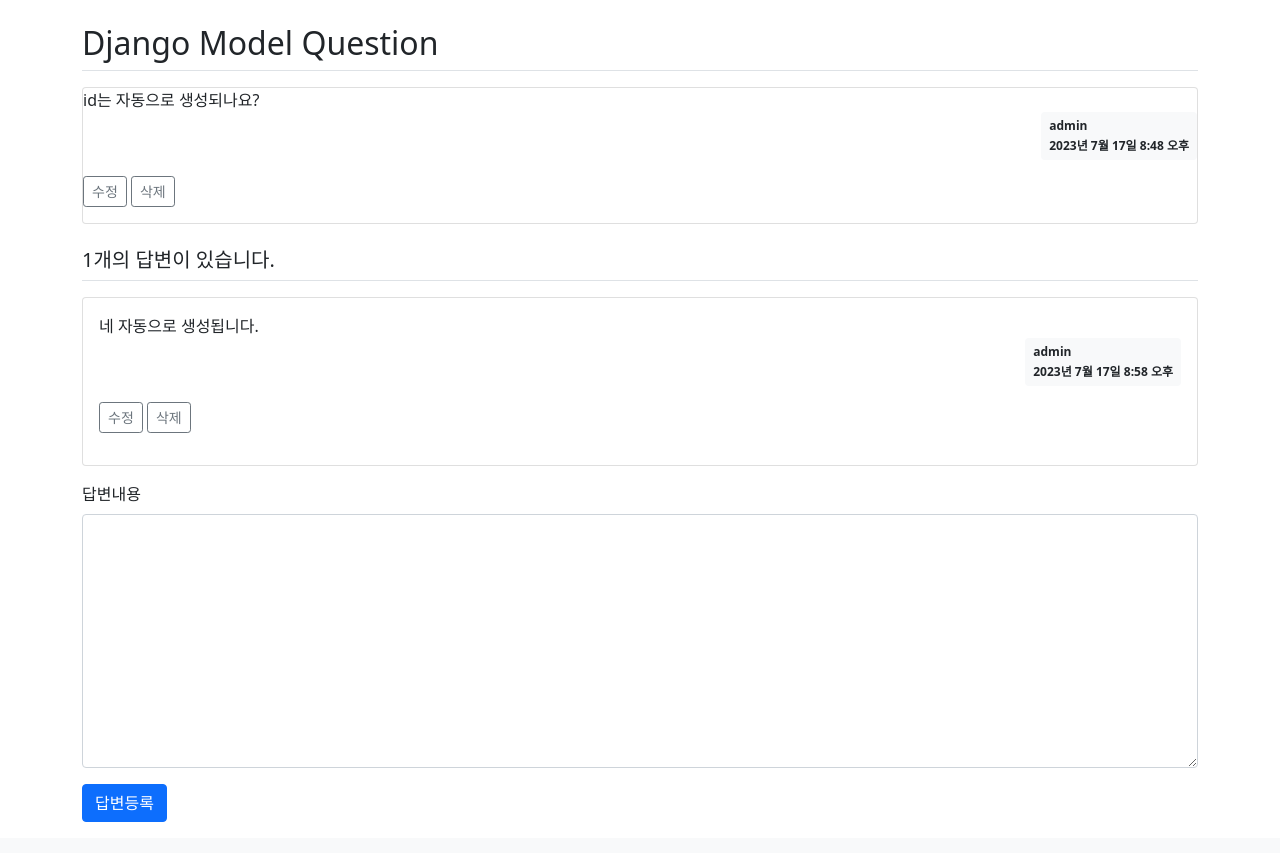
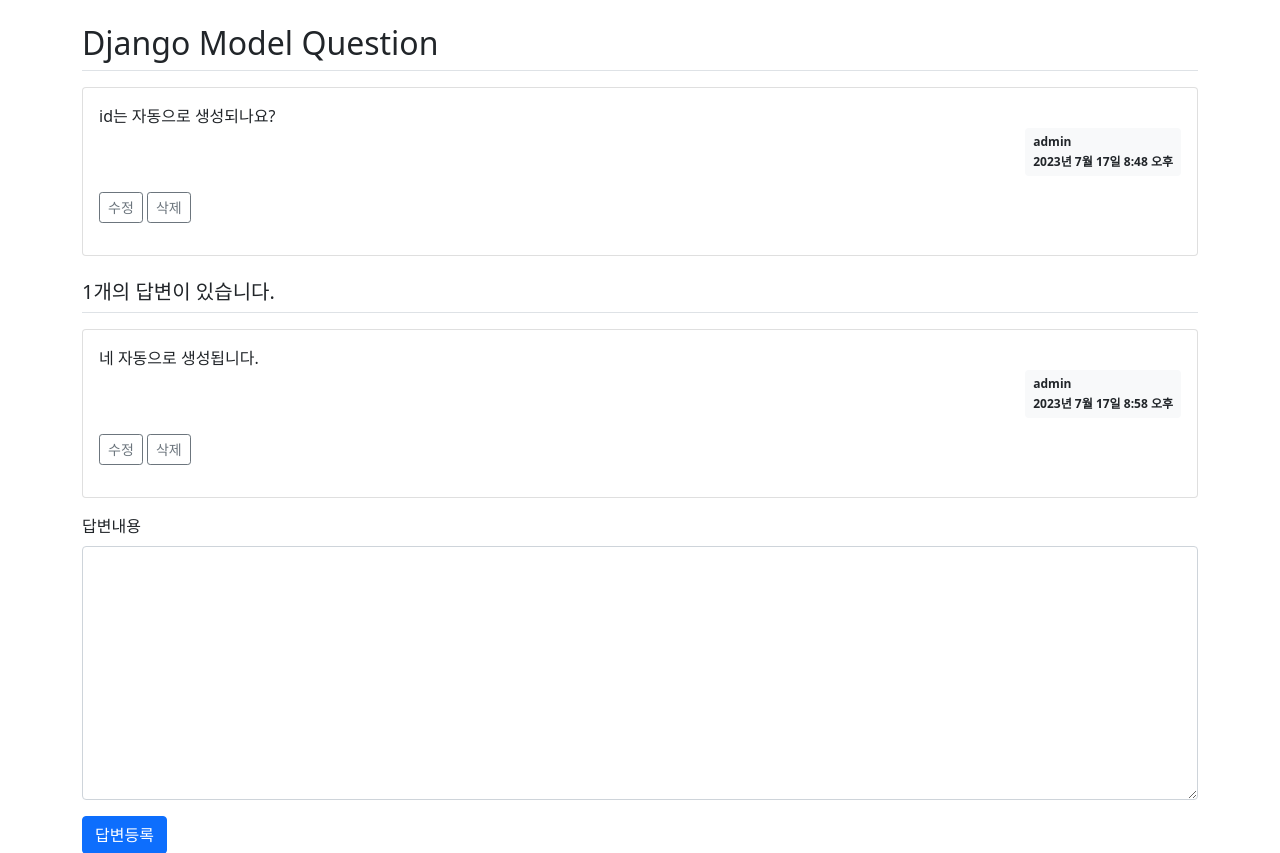
Before and after one commit to s-kan/Django_practice, a Django app: page /pybo/answer/create/2 in a window 1280 px wide. Shown: the part 57-910 px from the top of the page. Before the commit the page ends 879 px from the top, so only its background shows below. Run offline with Django 4.2, Linux system fonts and the light colour scheme; a user stored in the database is signed in; data comes from the database, SQL or seed files in the repository; both versions use the stored data as it was after the commit; some libraries are stand-ins or nearby versions.

Commit message:
3.09:아까 그거 migrate 안해서 안됐었음 ㅠㅠ 코드 문제 음 오타만 좀 고침ㅎ

```diff
--- a/mysite/templates/base.html
+++ b/mysite/templates/base.html
@@ -20,7 +20,7 @@
 <!-- 기본 템플릿 안에 삽입될 내용 End -->
 <!-- Bootstrap JS -->
 <script src="{% static 'bootstrap.min.js' %}"></script>
-<!-- 자바스크리브 START -->
+<!-- 자바스크립트 START -->
 {% block script %}
 {% endblock %}
 <!-- 자바스크립트 END -->
--- a/mysite/templates/pybo/question_detail.html
+++ b/mysite/templates/pybo/question_detail.html
@@ -2,8 +2,9 @@
 {% block content %}
 
 <div class="container my-3">
+    <!-- message 표시 -->
     {% if messages %}
-    <div class="alertt alert-danger my-3" role="alert">
+    <div class="alert alert-danger my-3" role="alert">
     {% for message in messages %}
         <strong>{{ message.tags }}</strong>
         <ul><li>{{ message.message }}</li></ul>
@@ -13,8 +14,8 @@
     <!-- 질문 -->
     <h2 class="border-bottom py-2"> {{ question.subject }}</h2>
     <div class="card my-3">
-        <div class="\card-body">
-            <div class="card-text" style="white-space: preline;"> {{ question.content }}</div>
+        <div class="card-body">
+            <div class="card-text" style="white-space: pre-line;"> {{ question.content }}</div>
             <div class="d-flex justify-content-end">
                 {% if question.modify_date %}
                 <div class="badge bg-light text-dark p-2 text-start mx-3">
@@ -38,7 +39,7 @@
         </div>
     </div>
     <!-- 답변 -->
-    <h5 class="border-bottom my-3 py-2">{{question.answer_set.count}}개의 답변이 있습니다.</h5>
+    <h5 class="border-bottom my-3 py-2">{{ question.answer_set.count }}개의 답변이 있습니다.</h5>
     {% for answer in question.answer_set.all %}
     <div class="card my-3">
         <div class="card-body">
```
Also changed, not shown: mysite/db.sqlite3, mysite/pybo/migrations/0006_answer_author.py (added).
